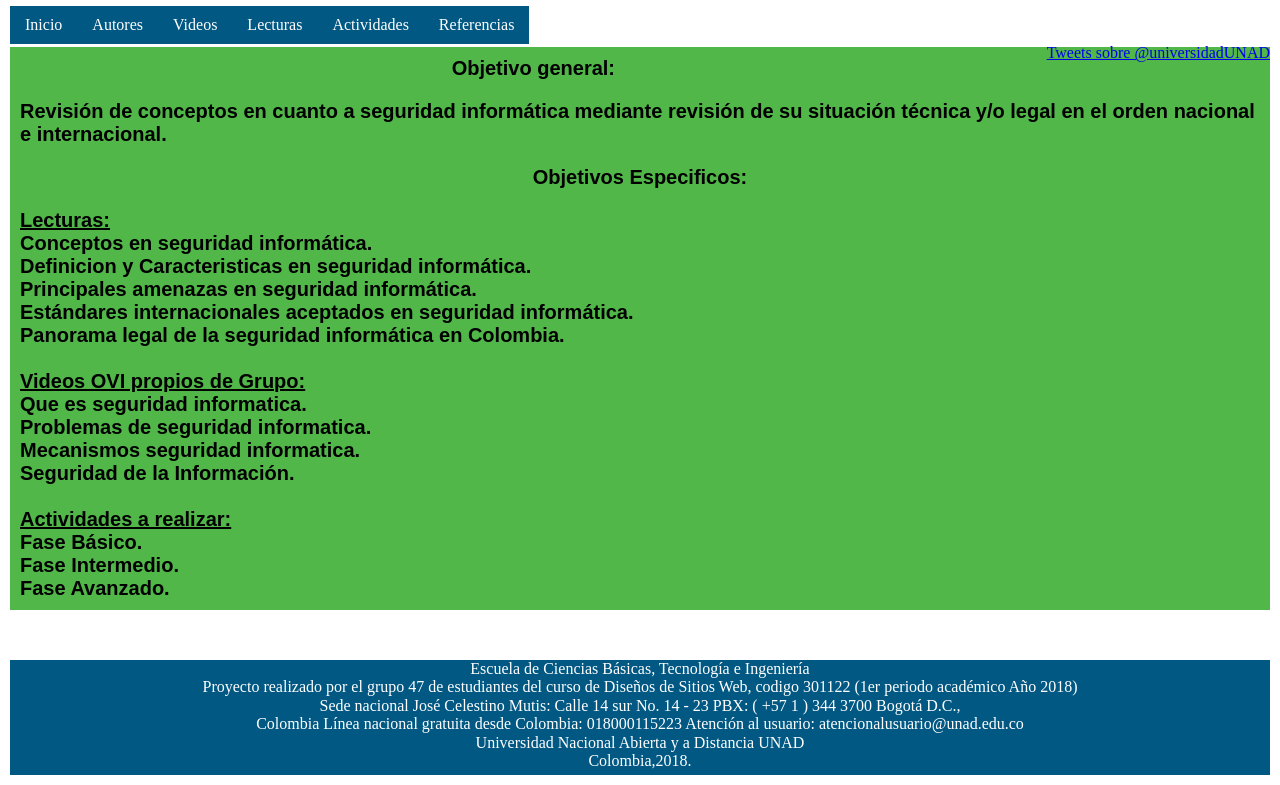
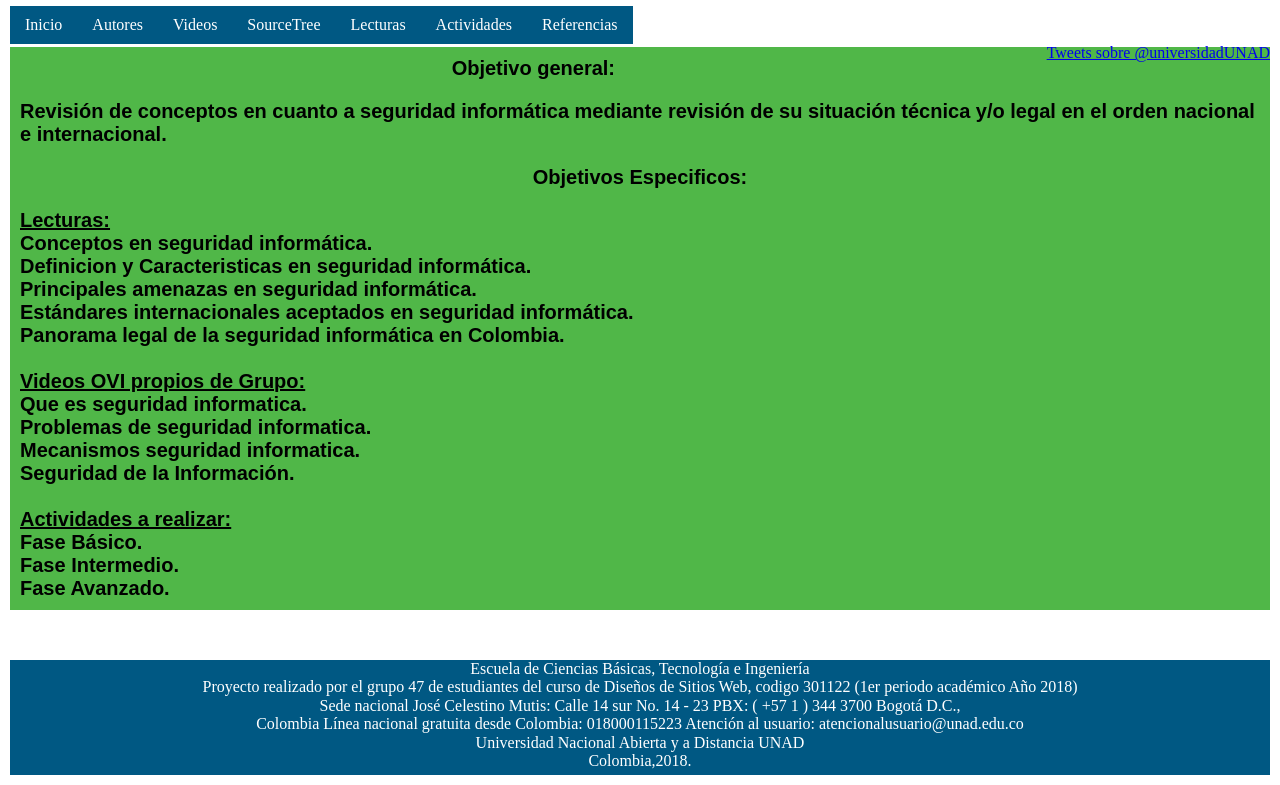
Before and after one commit to Johandres7/PaginaWebEXAMFINALJohanOlarte, a plain HTML site: page index.html in a window 1280 px wide. Shown: the part 154-939 px from the top of the page. Drawn offline with nearby package versions, Linux system fonts and the light colour scheme; a script that the page names is missing.

Commit message:
Se adiciona al menu de navegacion Opcion hacioa sourcetree

```diff
--- a/index.html
+++ b/index.html
@@ -25,6 +25,7 @@
 			<li><a href="index.html">Inicio</a></li>
 			<li><a href="aut.html">Autores</a></li>
 			<li><a href="videos.html">Videos</a></li>
+			<li><a href="">SourceTree</a></li>
 			<li><a href="">Lecturas</a>
 				<ul>
 					<li><a href="conc.html">Conceptos</a></li>
```
